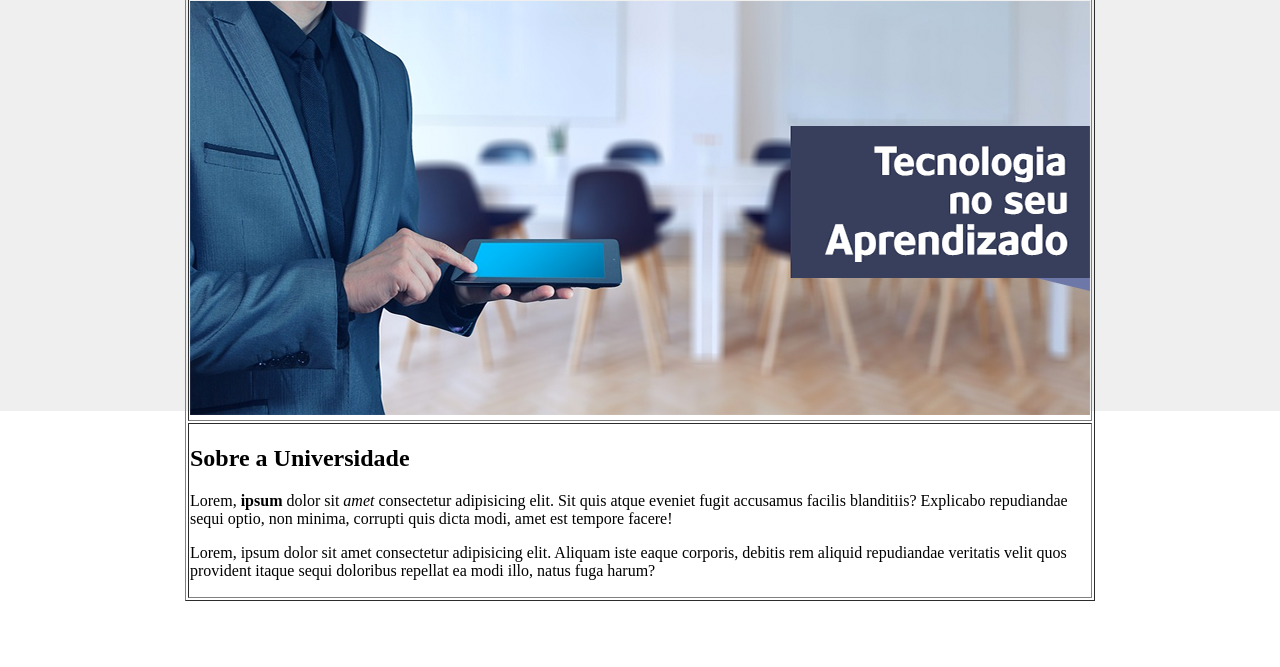
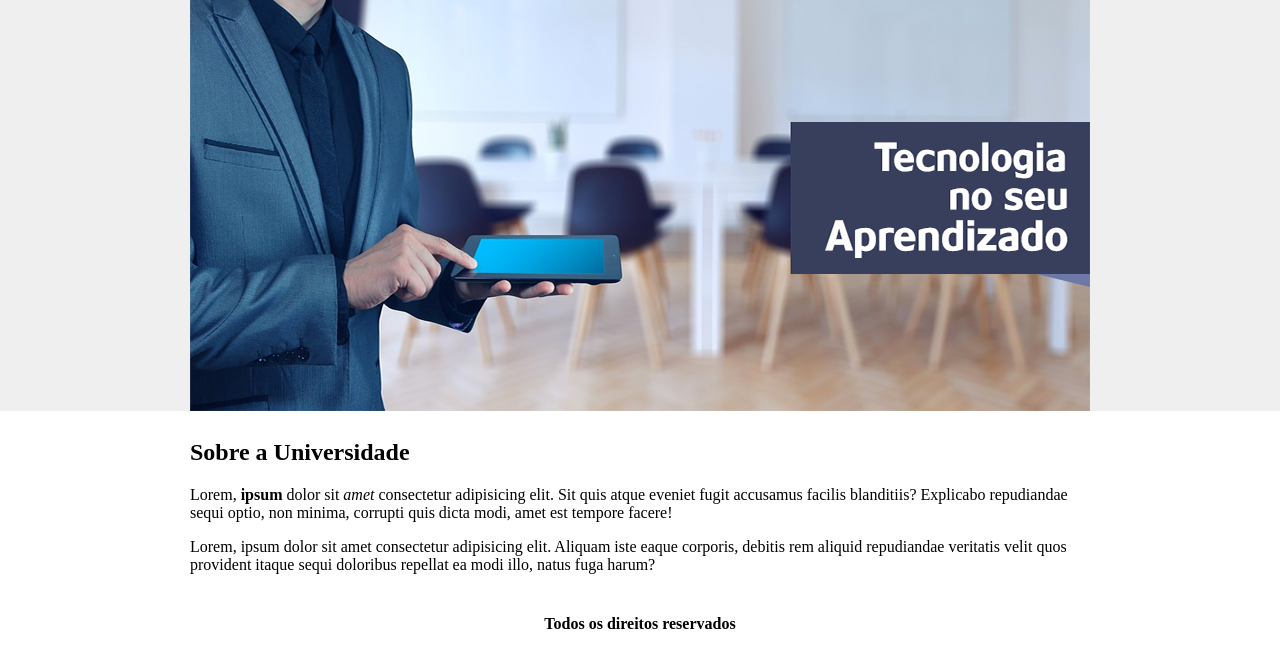
Before and after one commit to edelmogoncalves/Projeto-final-html, a plain HTML site: page index.html in a window 1280 px wide. Shown: the part 107-774 px from the top of the page. Drawn offline with Linux system fonts and the light colour scheme.

Commit message:
Essa é a primeira página do projeto final.
Primeira página finalizada.

```diff
--- a/index.html
+++ b/index.html
@@ -7,7 +7,7 @@
     </head>
 
     <body background="Imagens/fundo.png">
-        <table border="1" width="900" align="center">
+        <table border="0" width="900" align="center">
             <tr>
                 <td height="89"><img src="Imagens/logo.png"></td>
                 <td align="right">
@@ -34,6 +34,11 @@
                     </p>
                 </td>
             </tr>
+            <tr>
+                <td colspan="2" align="center">
+                    <h4>Todos os direitos reservados</h4>
+                </td>
+            </tr>
         </table>
 
     </body>
```
